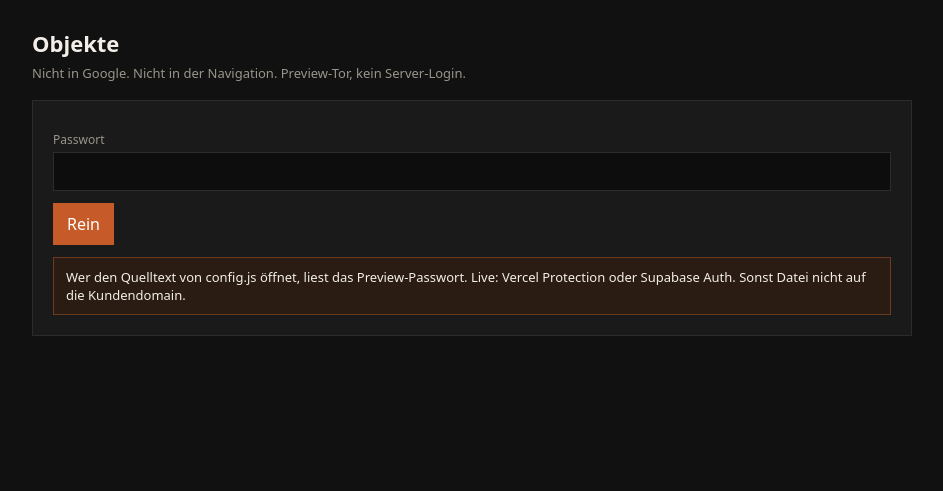
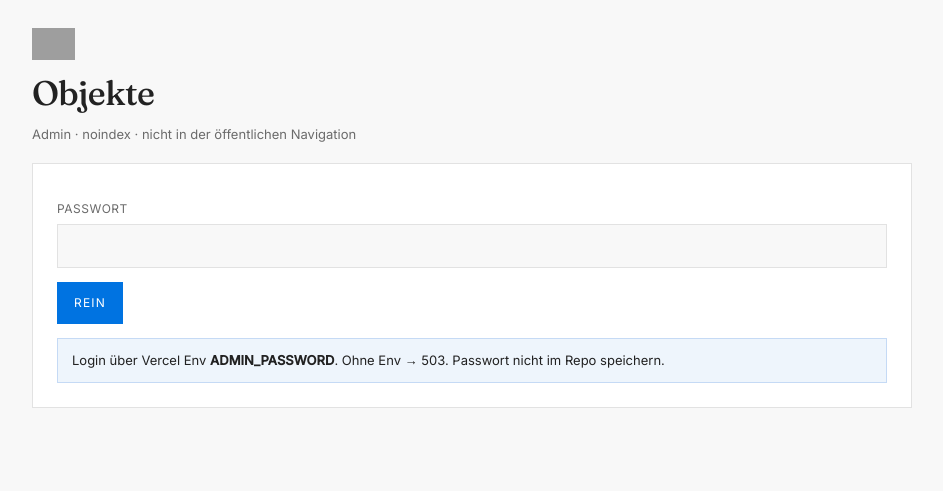
Before and after one commit to ritzaisolutions-dotcom/haller-haven-demo, a plain HTML site: page admin.html in a window 1280 px wide. Shown: the whole page, without its empty margins (168-1111 px from the left). Drawn offline with Linux system fonts and the light colour scheme; no server answers; grey boxes are pictures that could not be loaded.

Commit message:
Restyle admin panel to match Haven light blue brand.
Co-authored-by: Cursor <cursoragent@cursor.com>

```diff
--- a/admin.html
+++ b/admin.html
@@ -4,41 +4,164 @@
   <meta charset="UTF-8" />
   <meta name="viewport" content="width=device-width, initial-scale=1" />
   <meta name="robots" content="noindex,nofollow" />
-  <title>Admin · Objekte</title>
+  <title>Admin · Objekte · Haller</title>
+  <link rel="preconnect" href="https://fonts.googleapis.com" />
+  <link rel="preconnect" href="https://fonts.gstatic.com" crossorigin />
+  <link href="https://fonts.googleapis.com/css2?family=Fraunces:opsz,wght@9..144,500&family=Inter:wght@400;500&display=swap" rel="stylesheet" />
   <style>
-    :root { --bg:#111; --card:#1a1a1a; --line:#2c2c2c; --txt:#f3efe8; --mut:#9a958b; --acc:#c65a28; }
-    * { box-sizing:border-box; margin:0; padding:0; }
-    body { font-family:system-ui,sans-serif; background:var(--bg); color:var(--txt); min-height:100vh; }
-    :focus-visible { outline:2px solid var(--acc); outline-offset:3px; }
-    :focus:not(:focus-visible) { outline:none; }
-    .wrap { max-width:920px; margin:0 auto; padding:28px 20px 80px; }
-    h1 { font-size:22px; font-weight:600; }
-    .mut { color:var(--mut); font-size:13px; margin-top:6px; }
-    .card { background:var(--card); border:1px solid var(--line); padding:20px; margin-top:18px; }
-    label { display:block; font-size:12px; color:var(--mut); margin-top:10px; }
-    input, select, textarea { width:100%; margin-top:4px; padding:10px; background:#0d0d0d; border:1px solid var(--line); color:var(--txt); font:inherit; }
-    textarea { min-height:80px; }
-    .grid { display:grid; grid-template-columns:1fr 1fr; gap:10px; }
-    button { margin-top:12px; background:var(--acc); color:#fff; border:0; padding:10px 14px; font:inherit; cursor:pointer; }
-    button.ghost { background:transparent; border:1px solid var(--line); color:var(--txt); }
-    button.danger { background:transparent; color:#d18b8b; border:1px solid #5a3030; }
-    .row { display:flex; justify-content:space-between; gap:12px; padding:12px 0; border-bottom:1px solid var(--line); }
-    .row span { display:block; color:var(--mut); font-size:12px; }
-    .thumbs { display:flex; flex-wrap:wrap; gap:8px; margin-top:8px; }
-    .thumb { position:relative; width:72px; height:72px; }
-    .thumb img { width:100%; height:100%; object-fit:cover; }
-    .thumb button { position:absolute; top:0; right:0; margin:0; padding:0 6px; background:#000; }
-    .warn { background:#2a1c12; border:1px solid #6a3b1c; padding:10px 12px; font-size:13px; margin-top:12px; }
-    .bar { display:flex; justify-content:space-between; align-items:center; gap:12px; }
-    @media (max-width:700px) { .grid { grid-template-columns:1fr; } }
+    :root {
+      --bg: #F8F8F8;
+      --card: #FFFFFF;
+      --line: #E2E2E2;
+      --txt: #222222;
+      --mut: #6B6B6B;
+      --acc: #0073E1;
+      --acc-deep: #5472D2;
+      --ghost: #959898;
+    }
+    * { box-sizing: border-box; margin: 0; padding: 0; }
+    body {
+      font-family: Inter, system-ui, sans-serif;
+      background: var(--bg);
+      color: var(--txt);
+      min-height: 100vh;
+      line-height: 1.5;
+      font-size: 15px;
+    }
+    :focus-visible { outline: 2px solid var(--acc); outline-offset: 3px; }
+    :focus:not(:focus-visible) { outline: none; }
+    .wrap { max-width: 920px; margin: 0 auto; padding: 28px 20px 80px; }
+    h1 {
+      font-family: Fraunces, serif;
+      font-size: clamp(26px, 4vw, 34px);
+      font-weight: 500;
+      letter-spacing: -0.02em;
+    }
+    .mut { color: var(--mut); font-size: 13px; margin-top: 6px; }
+    .card {
+      background: var(--card);
+      border: 1px solid var(--line);
+      padding: 24px;
+      margin-top: 18px;
+    }
+    label {
+      display: block;
+      font-size: 12px;
+      color: var(--mut);
+      margin-top: 12px;
+      letter-spacing: 0.04em;
+      text-transform: uppercase;
+    }
+    input, select, textarea {
+      width: 100%;
+      margin-top: 6px;
+      padding: 12px;
+      background: var(--bg);
+      border: 1px solid var(--line);
+      color: var(--txt);
+      font: inherit;
+      border-radius: 0;
+    }
+    input:focus, select:focus, textarea:focus {
+      border-color: var(--acc);
+      outline: none;
+    }
+    textarea { min-height: 88px; resize: vertical; }
+    .grid { display: grid; grid-template-columns: 1fr 1fr; gap: 12px; }
+    button {
+      margin-top: 14px;
+      background: var(--acc);
+      color: #fff;
+      border: 1px solid var(--acc);
+      padding: 11px 16px;
+      font: inherit;
+      font-size: 12px;
+      letter-spacing: 0.1em;
+      text-transform: uppercase;
+      cursor: pointer;
+    }
+    button:hover { background: var(--acc-deep); border-color: var(--acc-deep); }
+    button.ghost {
+      background: transparent;
+      border: 1px solid var(--ghost);
+      color: var(--txt);
+    }
+    button.ghost:hover {
+      border-color: var(--acc);
+      color: var(--acc);
+      background: transparent;
+    }
+    button.danger {
+      background: transparent;
+      color: #b42318;
+      border: 1px solid #f2c4c0;
+    }
+    button.danger:hover { background: #fef3f2; }
+    .row {
+      display: flex;
+      justify-content: space-between;
+      gap: 12px;
+      padding: 14px 0;
+      border-bottom: 1px solid var(--line);
+      align-items: center;
+    }
+    .row span { display: block; color: var(--mut); font-size: 12px; }
+    .row button { margin-top: 0; margin-left: 8px; }
+    .thumbs { display: flex; flex-wrap: wrap; gap: 8px; margin-top: 10px; }
+    .thumb {
+      position: relative;
+      width: 80px;
+      height: 80px;
+      border: 1px solid var(--line);
+    }
+    .thumb img { width: 100%; height: 100%; object-fit: cover; display: block; }
+    .thumb button {
+      position: absolute;
+      top: 0;
+      right: 0;
+      margin: 0;
+      padding: 2px 7px;
+      background: rgba(34, 34, 34, 0.85);
+      border-color: transparent;
+      font-size: 11px;
+      letter-spacing: 0;
+    }
+    .warn {
+      background: #eef5fc;
+      border: 1px solid #c5daf5;
+      color: var(--txt);
+      padding: 12px 14px;
+      font-size: 13px;
+      margin-top: 14px;
+    }
+    .bar {
+      display: flex;
+      justify-content: space-between;
+      align-items: center;
+      gap: 12px;
+      flex-wrap: wrap;
+    }
+    .brand-line {
+      display: flex;
+      align-items: center;
+      gap: 12px;
+      margin-bottom: 8px;
+    }
+    .brand-line img { height: 32px; display: block; }
+    #login-msg:not(:empty) { color: #b42318; }
+    #form-msg:not(:empty) { color: var(--acc); margin-top: 10px; }
+    @media (max-width: 700px) { .grid { grid-template-columns: 1fr; } }
   </style>
 </head>
 <body>
   <div class="wrap">
     <div class="bar">
       <div>
+        <div class="brand-line">
+          <img src="https://haller-immobilien.de/wp-content/uploads/2024/06/logo_240.png" alt="Haller" />
+        </div>
         <h1>Objekte</h1>
-        <p class="mut">Nicht in Google. Nicht in der Navigation. Preview-Tor, kein Server-Login.</p>
+        <p class="mut">Admin · noindex · nicht in der öffentlichen Navigation</p>
       </div>
       <button type="button" class="ghost" id="out" hidden>Raus</button>
     </div>
@@ -47,7 +170,7 @@
       <label>Passwort <input id="pw" type="password" autocomplete="current-password" /></label>
       <button type="button" id="go">Rein</button>
       <p class="mut" id="login-msg" style="margin-top:10px"></p>
-      <p class="warn">Wer den Quelltext von config.js öffnet, liest das Preview-Passwort. Live: Vercel Protection oder Supabase Auth. Sonst Datei nicht auf die Kundendomain.</p>
+      <p class="warn">Login über Vercel Env <strong>ADMIN_PASSWORD</strong>. Ohne Env → 503. Passwort nicht im Repo speichern.</p>
     </section>
 
     <section id="app" hidden>
@@ -83,7 +206,7 @@
           <strong>In diesem Browser</strong>
           <button type="button" class="ghost" id="dl">listings.json exportieren</button>
         </div>
-        <p class="warn">Besucher sehen nur, was in listings.json im Repo liegt. Export ersetzen, dann deployen. Oder später Supabase.</p>
+        <p class="warn">Besucher sehen nur <code>listings.json</code> im Repo. Nach Änderungen: exportieren → Datei ersetzen → deployen.</p>
         <div id="rows"></div>
       </div>
     </section>
```
